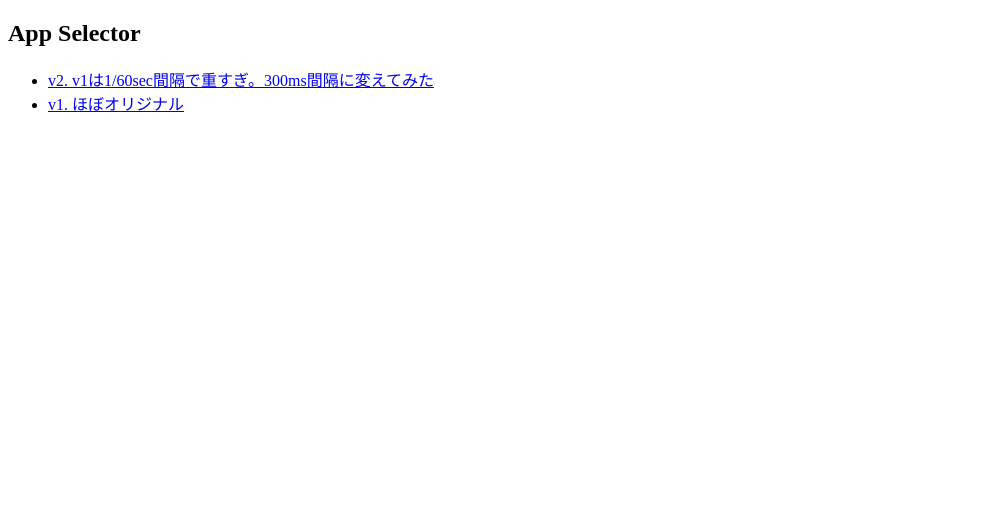
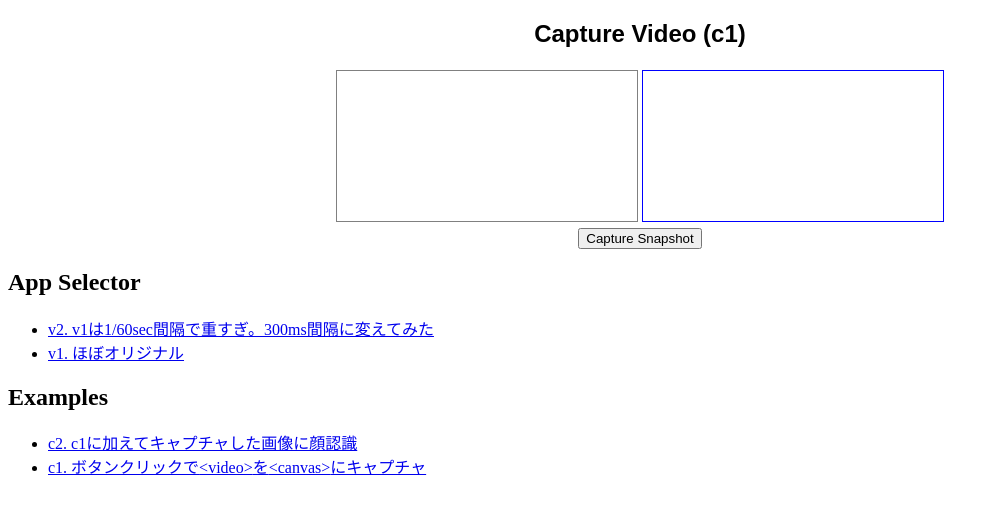
Before and after one commit to heiwa4126/opencv-react-face-detection, a React (Vite) app: page /c1 in a window 1280 px wide. Shown: the top 514 px of the page, without its empty margins (0-999 px from the left). Built offline with nearby package versions, Linux system fonts and the light colour scheme; no server answers.

Commit message:
[WIP] add CaptureEx2...

```diff
--- a/src/App.tsx
+++ b/src/App.tsx
@@ -3,16 +3,18 @@ import "./App.css";
 import App1 from "./App1";
 import App2 from "./App2";
 import CaptureEx1 from "./CaptureEx1";
+import CaptureEx2 from "./CaptureEx2";
 
 function App() {
 	// NOTE: 最新のやつを / と /index.html に割り当てておくこと
 	return (
 		<>
 			<Routes>
-				<Route path="/" element={<CaptureEx1 />} />
-				<Route path="/index.html" element={<CaptureEx1 />} /> {/* for AWS S3 HTTPS */}
+				<Route path="/" element={<CaptureEx2 />} />
+				<Route path="/index.html" element={<CaptureEx2 />} /> {/* for AWS S3 HTTPS */}
 				<Route path="/2" element={<App2 />} />
 				<Route path="/1" element={<App1 />} />
+				<Route path="/c1" element={<CaptureEx1 />} />
 			</Routes>
 			<AppSelector />
 		</>
@@ -31,6 +33,17 @@ function AppSelector() {
 					<Link to="/1">v1. ほぼオリジナル</Link>
 				</li>
 			</ul>
+			<h2>Examples</h2>
+			<ul>
+				<li>
+					<Link to="/c2">c2. c1に加えてキャプチャした画像に顔認識</Link>
+				</li>
+				<li>
+					<Link to="/c1">
+						c1. ボタンクリックで{"<video>"}を{"<canvas>"}にキャプチャ
+					</Link>
+				</li>
+			</ul>
 		</>
 	);
 }
--- a/src/CaptureEx1.tsx
+++ b/src/CaptureEx1.tsx
@@ -34,7 +34,7 @@ function App() {
 		const video = videoRef.current;
 		const context = canvas.getContext("2d");
 
-		// ビデオの現在のフレームをキャンバスに描画
+		// ビデオの現在のフレームをキャンバスに描画(これをソースにする予定)
 		canvas.width = video.videoWidth;
 		canvas.height = video.videoHeight;
 		context?.drawImage(video, 0, 0, canvas.width, canvas.height);
@@ -42,7 +42,7 @@ function App() {
 
 	return (
 		<div className="App">
-			<h2>Capture Video</h2>
+			<h2>Capture Video (c1)</h2>
 			<video className="webcam" ref={videoRef} autoPlay={true} muted={true} />
 			<canvas className="outputImage" ref={canvasRef} />
 			<br />
```
